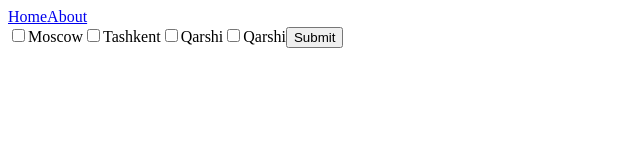
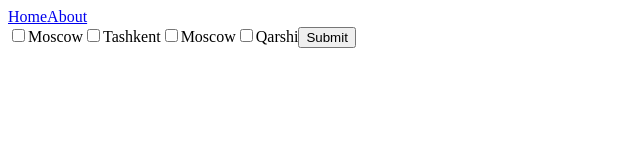
Before and after one commit to nureekdevell/vvv, a Vue app: page /#/about in a window 1280 px wide. Shown: the top 160 px of the page, without its empty margins (0-640 px from the left). Built offline with nearby package versions, Linux system fonts and the light colour scheme.

Commit message:
added qq

```diff
--- a/src/views/About.vue
+++ b/src/views/About.vue
@@ -22,12 +22,12 @@
 					id="Moscow"
 					v-model="rest"
 					type="checkbox"
-					value="Qarshi"
-				/>Qarshi</label
+					value="Moscow"
+				/>Moscow</label
 			>
 			<label for=""
 				><input
-					id="Moscow"
+					id="Qarshi"
 					v-model="rest"
 					type="checkbox"
 					value="Qarshi"
```
